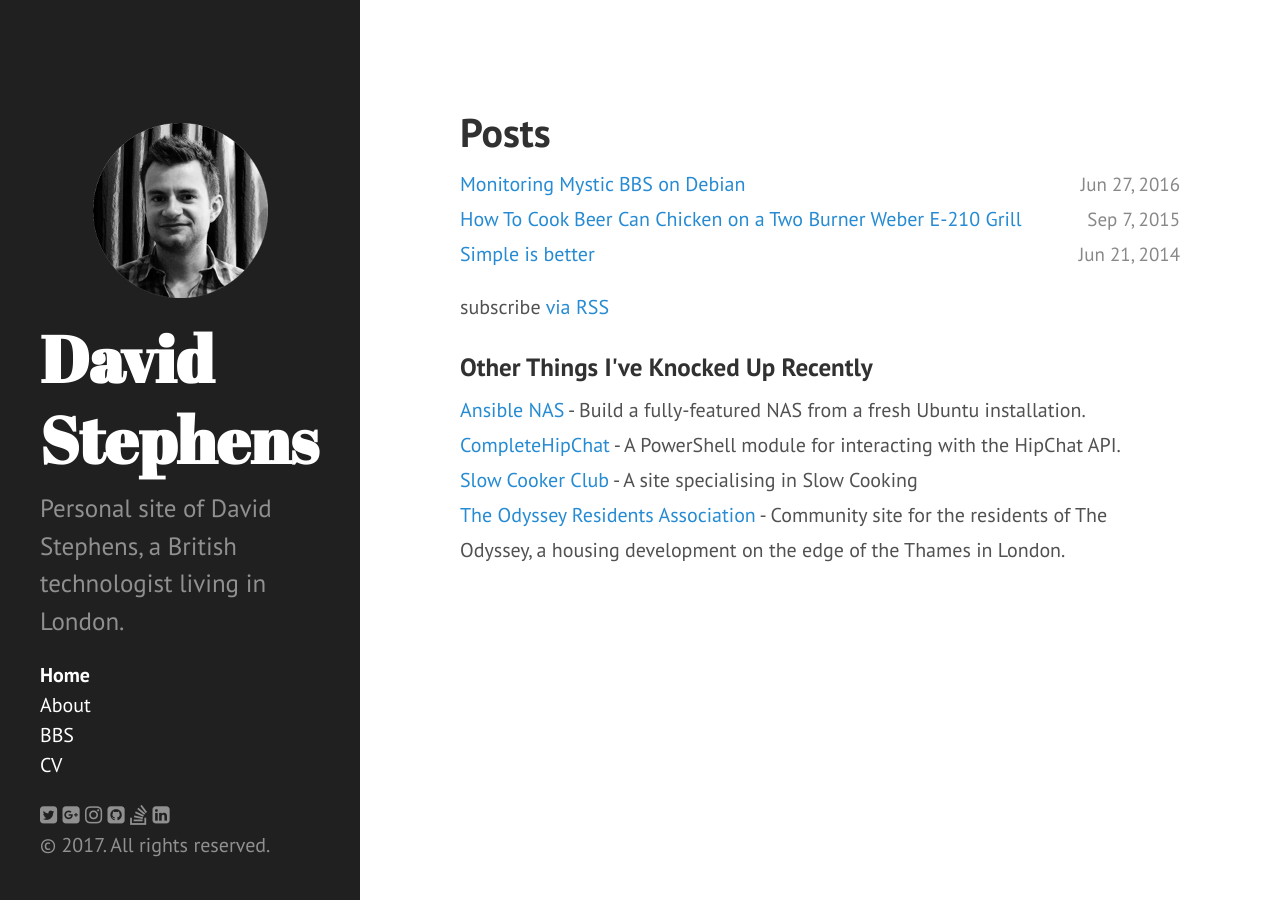
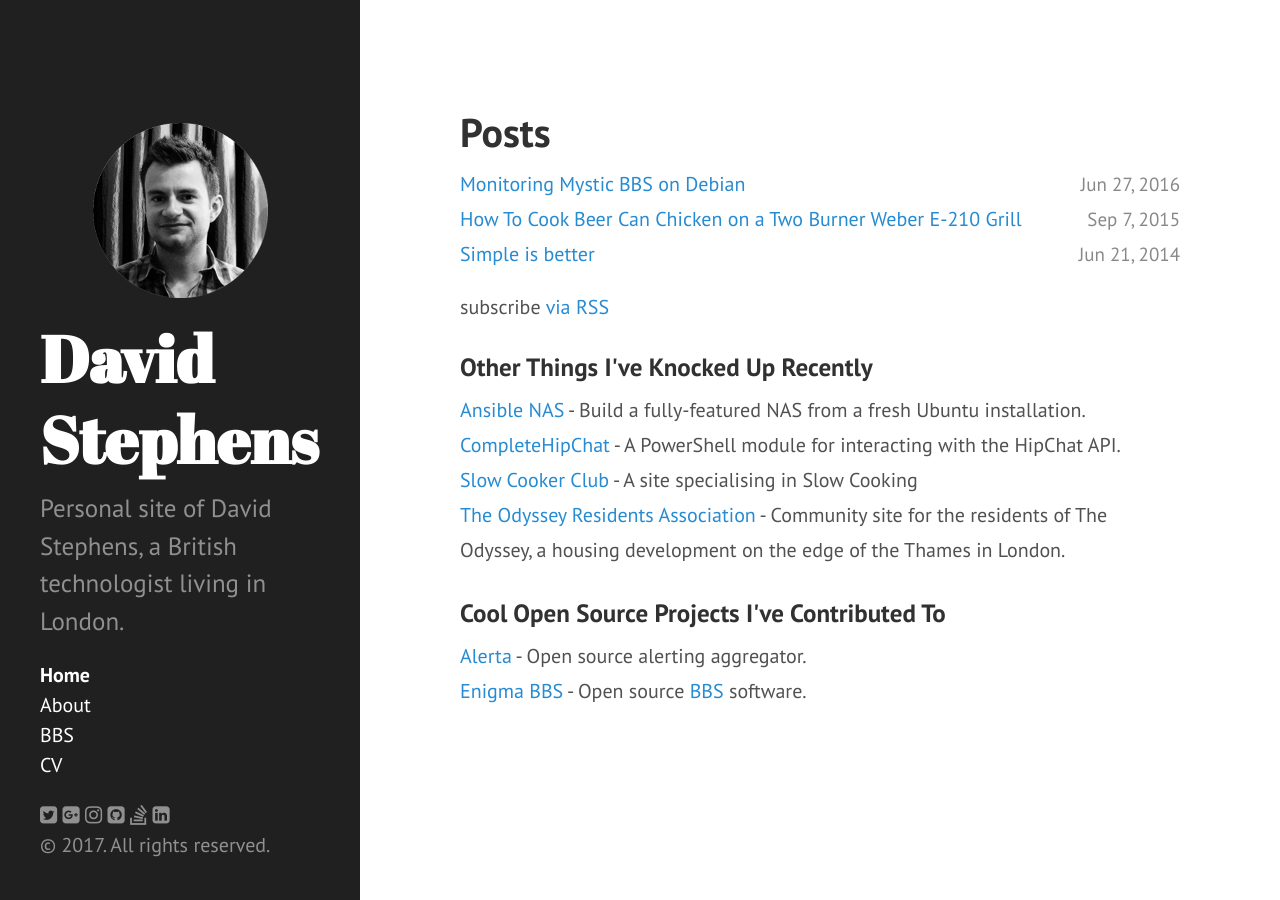
Before and after one commit to davestephens/davestephens.github.io, a Jekyll site: the page built from index.html, in a window 1280 px wide. Built offline with Jekyll 4.4.1, drawn with Linux system fonts in a browser that asks for light colours; nearby versions of some CDN libraries; the list of posts is cut into pages by our own code.

Commit message:
Add OS project stuff

```diff
--- a/index.html
+++ b/index.html
@@ -35,5 +35,15 @@ title: Home
         </li>
     </ul>
 
+    <h3>Cool Open Source Projects I've Contributed To</h3>
+    <ul class="things">
+        <li>
+            <a href="https://github.com/guardian/alerta">Alerta</a> - Open source alerting aggregator.
+        </li>
+        <li>
+            <a href="https://github.com/NuSkooler/enigma-bbs">Enigma BBS</a> - Open source <a href="/bbs">BBS</a> software.
+        </li>
+    </ul?
+
 
 </div>
```
